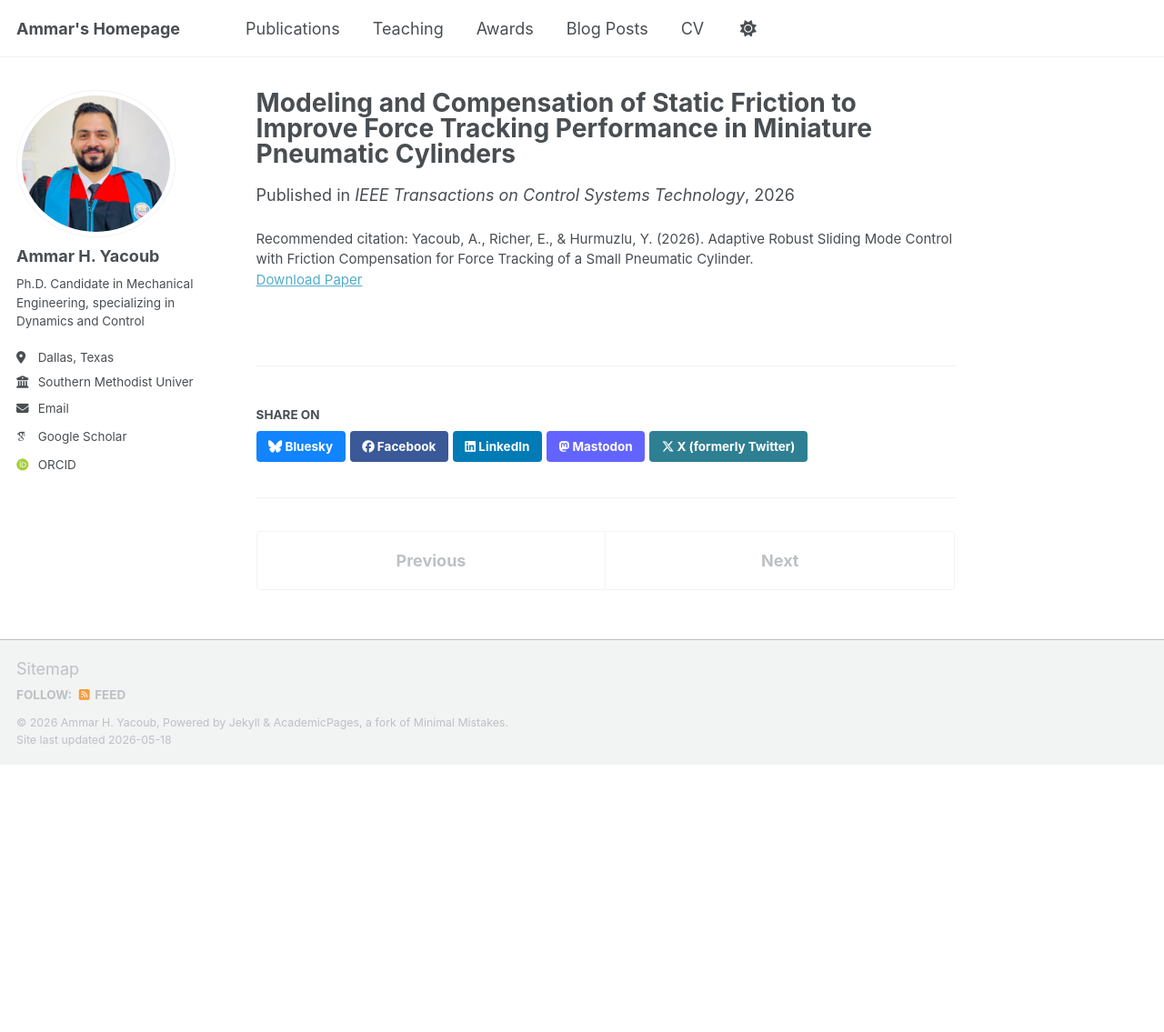
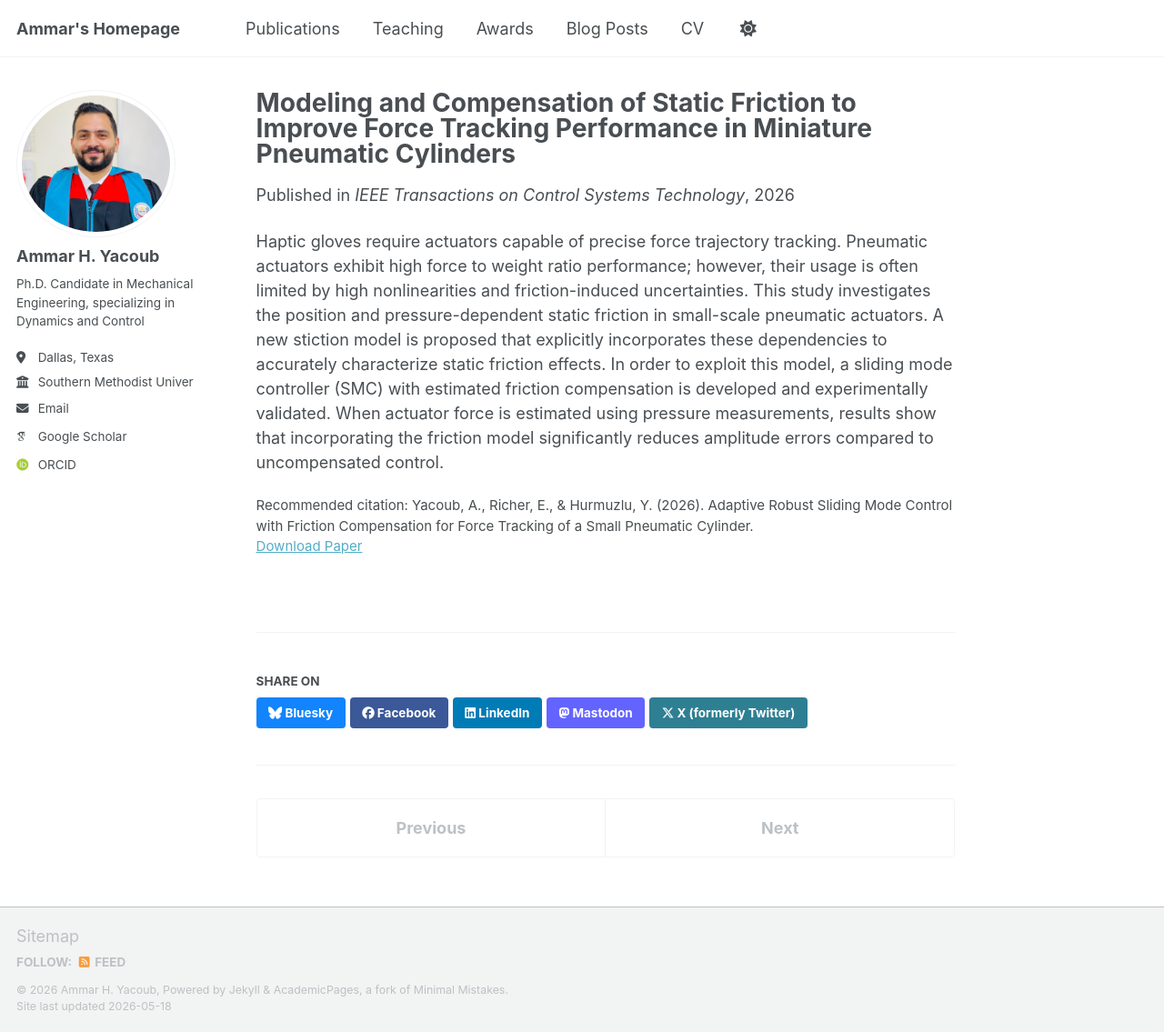
Before and after one commit to AmmarYacoub/AmmarYacoub.github.io, a Jekyll site: the page built from _publications/Modeling-and-Compensation .md, in a window 1280 px wide and 1135 px high. Shown: the whole window at 91% size. Built offline with Jekyll 4.4.1, drawn with Linux system fonts in a browser that asks for light colours; some web fonts are replaced; a script bundle is joined from its source files by our own code; library files that are not in the unit come from our copies; some of the changed lines change nothing that is shown.

Commit message:
Update Modeling-and-Compensation .md

```diff
--- a/_publications/Modeling-and-Compensation .md
+++ b/_publications/Modeling-and-Compensation .md
@@ -3,9 +3,10 @@
 collection: publications
 category: Under Review
 permalink: /publication/2015-10-01-paper-title-number-3
-excerpt: Haptic gloves require actuators capable of precise force trajectory tracking. Pneumatic actuators exhibit high force to weight ratio performance; however, their usage is often limited by high nonlinearities and friction-induced uncertainties. This study investigates the position and pressure-dependent static friction in small-scale pneumatic actuators. A new stiction model is proposed that explicitly incorporates these dependencies to accurately characterize static friction effects. In order to exploit this model, a sliding mode controller (SMC) with estimated friction compensation is developed and experimentally validated. When actuator force is estimated using pressure measurements, results show that incorporating the friction model significantly reduces amplitude errors compared to uncompensated control.
 date: 2026-05-01
+status: 'submitted'
 venue: 'IEEE Transactions on Control Systems Technology'
 paperurl: 'https://academicpages.github.io/files/paper3.pdf'
 citation: 'Yacoub, A., Richer, E., & Hurmuzlu, Y. (2026). Adaptive Robust Sliding Mode Control with Friction Compensation for Force Tracking of a Small Pneumatic Cylinder.'
 ---
+Haptic gloves require actuators capable of precise force trajectory tracking. Pneumatic actuators exhibit high force to weight ratio performance; however, their usage is often limited by high nonlinearities and friction-induced uncertainties. This study investigates the position and pressure-dependent static friction in small-scale pneumatic actuators. A new stiction model is proposed that explicitly incorporates these dependencies to accurately characterize static friction effects. In order to exploit this model, a sliding mode controller (SMC) with estimated friction compensation is developed and experimentally validated. When actuator force is estimated using pressure measurements, results show that incorporating the friction model significantly reduces amplitude errors compared to uncompensated control.
```
